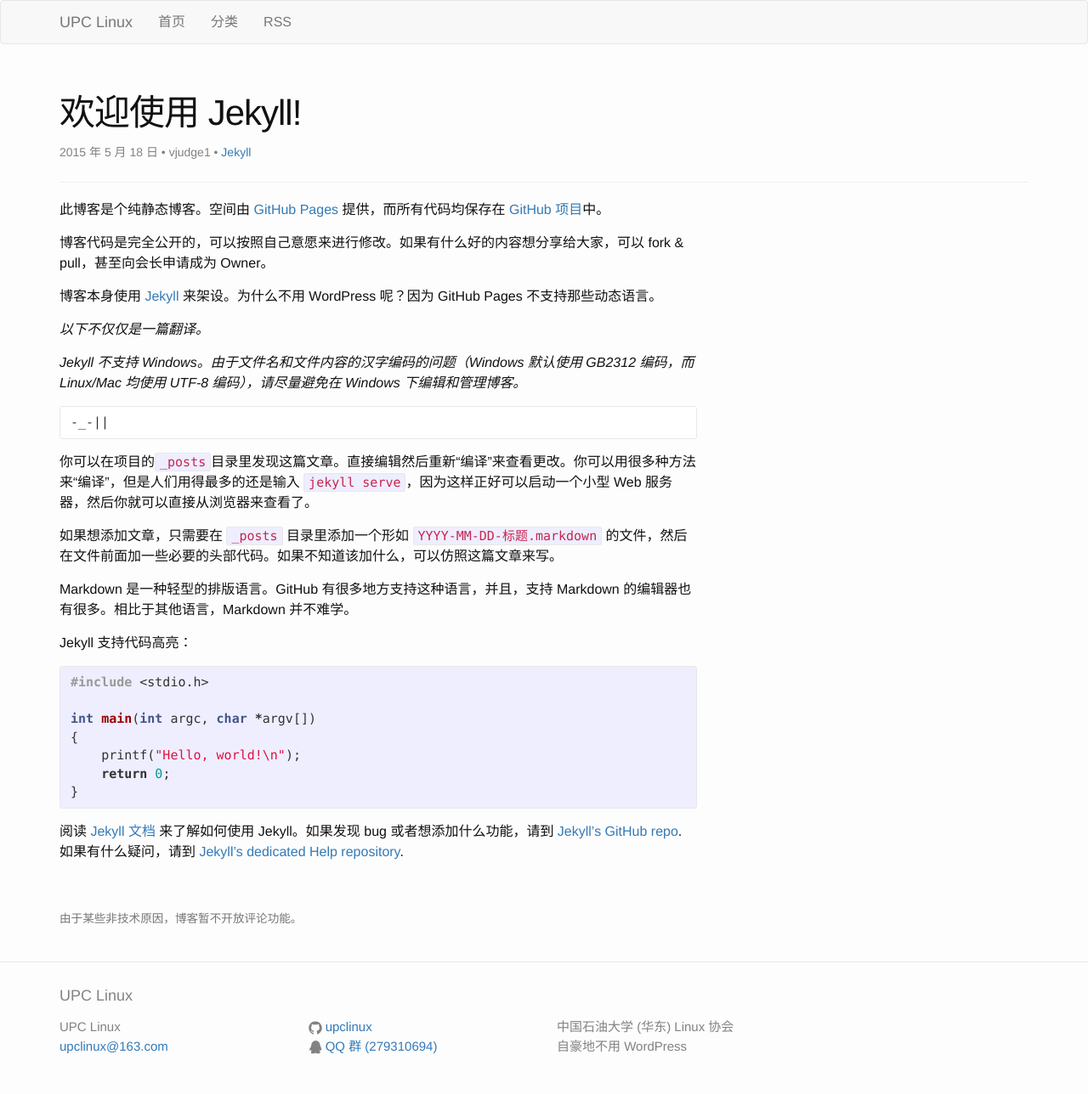
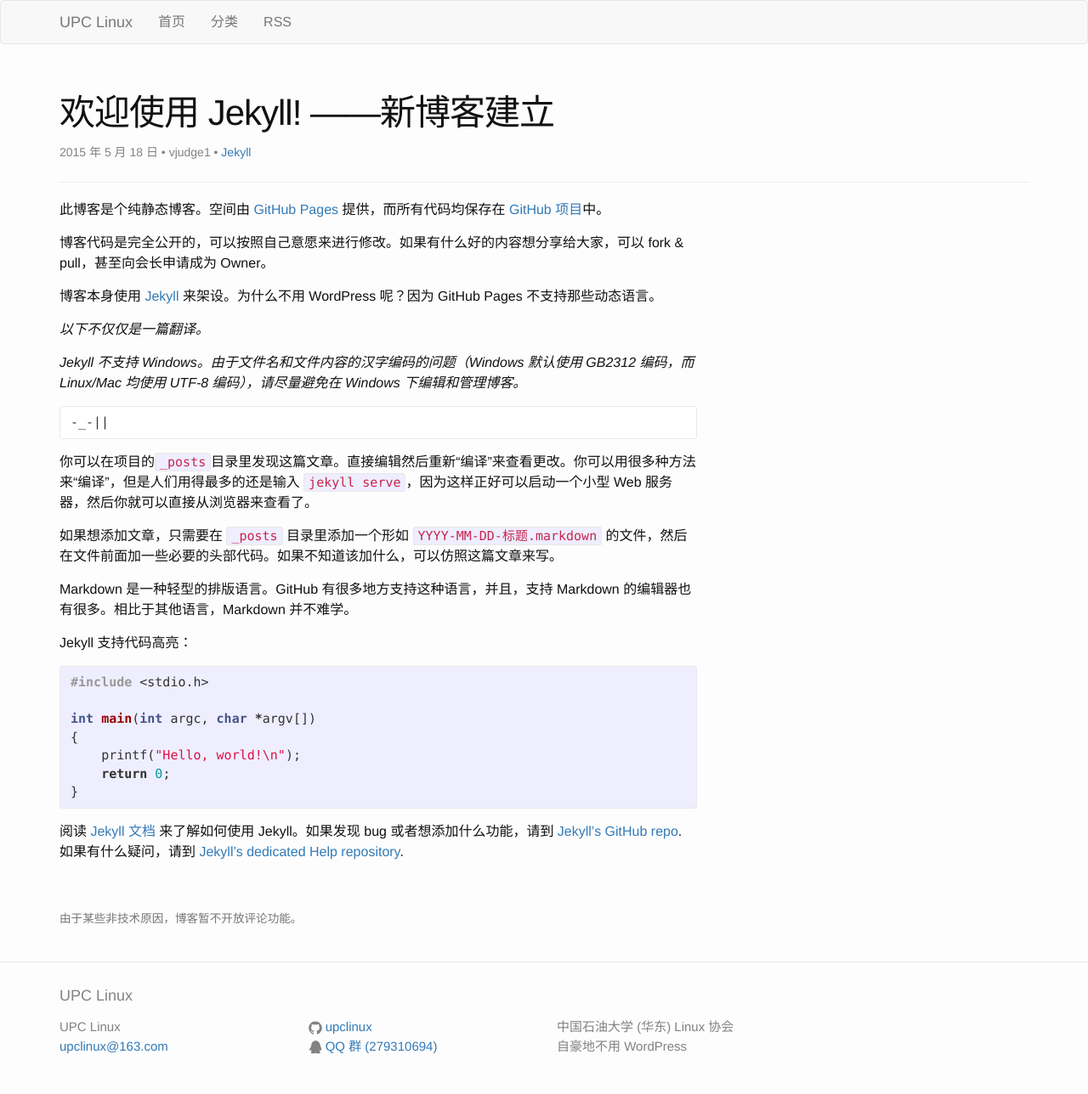
Before and after one commit to upclinux/upclinux2.github.io, a Jekyll site: the page built from _posts/2015-05-18-welcome-to-jekyll.markdown, in a window 1280 px wide. Shown: the whole page at 85% size. Built offline with Jekyll 4.4.1, drawn with Linux system fonts in a browser that asks for light colours; nearby versions of some CDN libraries; comment, search, counter and statistics services are not loaded.

Commit message:
没事儿

```diff
--- a/_layouts/post.html
+++ b/_layouts/post.html
@@ -22,7 +22,7 @@
       {{ content }}
     </article>
 
-    <div class="bdsharebuttonbox"><a href="#" class="bds_more" data-cmd="more"></a><a href="#" class="bds_twi" data-cmd="twi" title="分享到Twitter"></a><a href="#" class="bds_fbook" data-cmd="fbook" title="分享到Facebook"></a><a href="#" class="bds_tsina" data-cmd="tsina" title="分享到新浪微博"></a><a href="#" class="bds_tqq" data-cmd="tqq" title="分享到腾讯微博"></a><a href="#" class="bds_qzone" data-cmd="qzone" title="分享到QQ空间"></a><a href="#" class="bds_weixin" data-cmd="weixin" title="分享到微信"></a></div>
+    <div class="bdsharebuttonbox"><a href="#" class="bds_more" data-cmd="more"></a><a href="#" class="bds_twi" data-cmd="twi" title="分享到Twitter"></a><a href="#" class="bds_fbook" data-cmd="fbook" title="分享到Facebook"></a><a href="#" class="bds_tsina" data-cmd="tsina" title="分享到新浪微博"></a><a href="#" class="bds_qzone" data-cmd="qzone" title="分享到 QQ 空间"></a><a href="#" class="bds_weixin" data-cmd="weixin" title="分享到微信"></a></div>
     <script>window._bd_share_config={"common":{"bdSnsKey":{},"bdText":"","bdMini":"2","bdMiniList":["mshare","qzone","tsina","bdysc","weixin","renren","tqq","bdxc","kaixin001","tqf","tieba","douban","tsohu","bdhome","sqq","thx","ibaidu","meilishuo","mogujie","diandian","huaban","duitang","fbook","twi","linkedin","copy","print"],"bdPic":"","bdStyle":"1","bdSize":"24"},"share":{}};with(document)0[(getElementsByTagName('head')[0]||body).appendChild(createElement('script')).src='http://bdimg.share.baidu.com/static/api/js/share.js?v=89860593.js?cdnversion='+~(-new Date()/36e5)];</script>
 
     <br class="clear">
--- a/_posts/2015-05-18-welcome-to-jekyll.markdown
+++ b/_posts/2015-05-18-welcome-to-jekyll.markdown
@@ -1,6 +1,6 @@
 ---
 layout: post
-title:  "欢迎使用 Jekyll!"
+title:  "欢迎使用 Jekyll! ——新博客建立"
 author: vjudge1
 date:   2015-05-18 14:23:38
 categories: Jekyll
```
